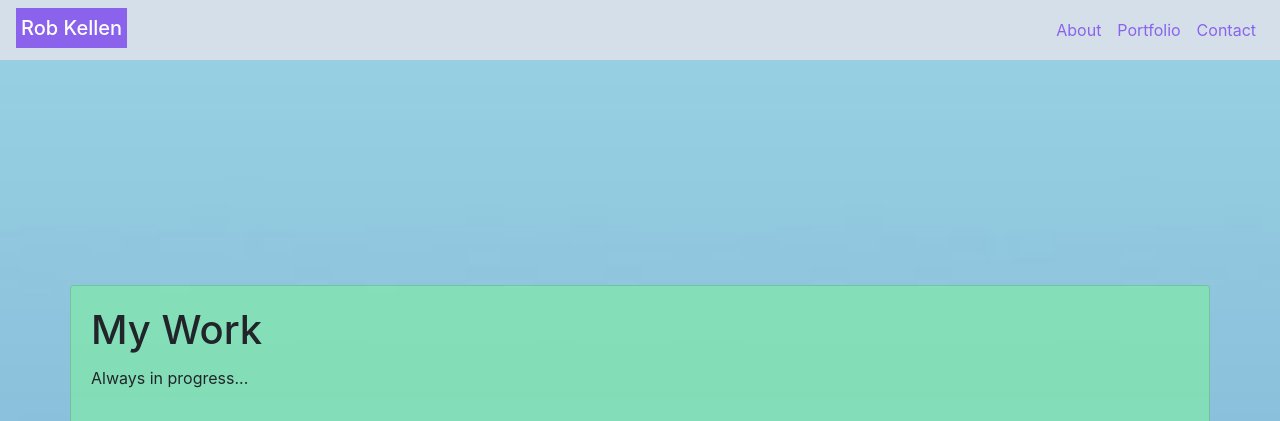
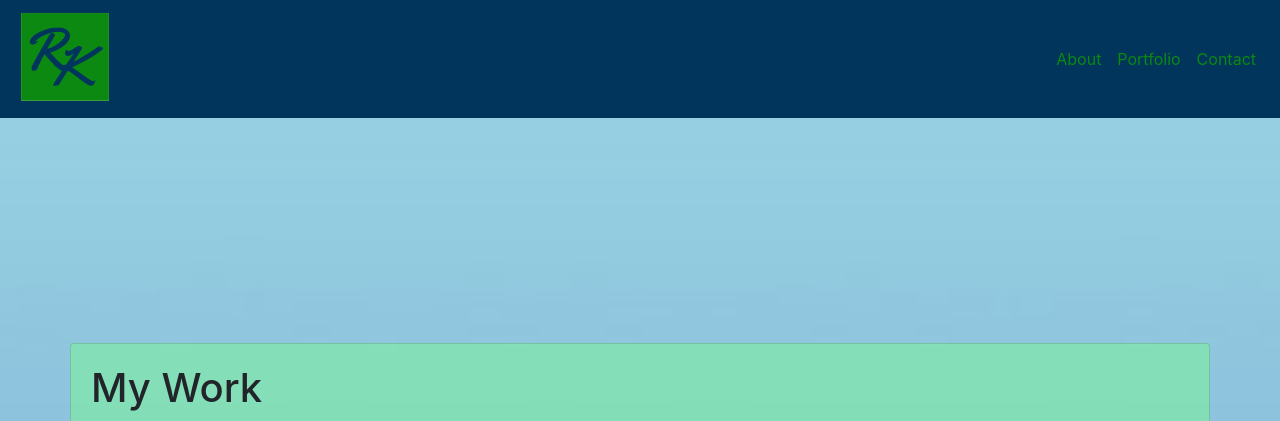
Before and after one commit to robkellen/Updated-Portfolio, a website: page Portfolio.html in a window 1280 px wide. Shown: the top 421 px of the page. Drawn offline with nearby package versions, Linux system fonts and the light colour scheme.

Commit message:
updating navbar color scheme for portfolio page

```diff
--- a/Portfolio.css
+++ b/Portfolio.css
@@ -5,25 +5,22 @@
 /* NAVBAR */
 .navbar {
   z-index: 99;
-  background-color: rgba(219, 226, 235, 0.9);
+  background-color: #01355b;
 }
 /*shifting page links to the right of the navbar*/
 .navbar-right {
   margin-left: auto;
 }
-/*Making background behind my name in navbar blue*/
-.navbar-brand {
-  background-color: #8a62ec;
-}
+
 /*making my name font color white in nav bar*/
 .navbar-light .navbar-brand  {
   color: white;
   padding-right: 5px;
   padding-left: 5px;
 }
-
+/* adding color to links at top right of navbar */
 .nav-link {
-  color: #8a62ec !important;
+  color: #0b8911 !important;
 }
 
 
--- a/Portfolio.html
+++ b/Portfolio.html
@@ -25,7 +25,7 @@
   <body>
     <!--nav bar content-->
     <nav class="navbar navbar-expand-lg navbar-light trn">
-      <span class="navbar-brand mb-1 h1">Rob Kellen</span>
+      <span class="navbar-brand mb-1 h1"><a href="index.html"><img src="./Assets/BrandLogo.png" alt="brand logo"></a></span>
       <button
         class="navbar-toggler"
         type="button"
```
Also changed, not shown: Contact.html (+1 -1 lines), index.css (+1 -10 lines).
